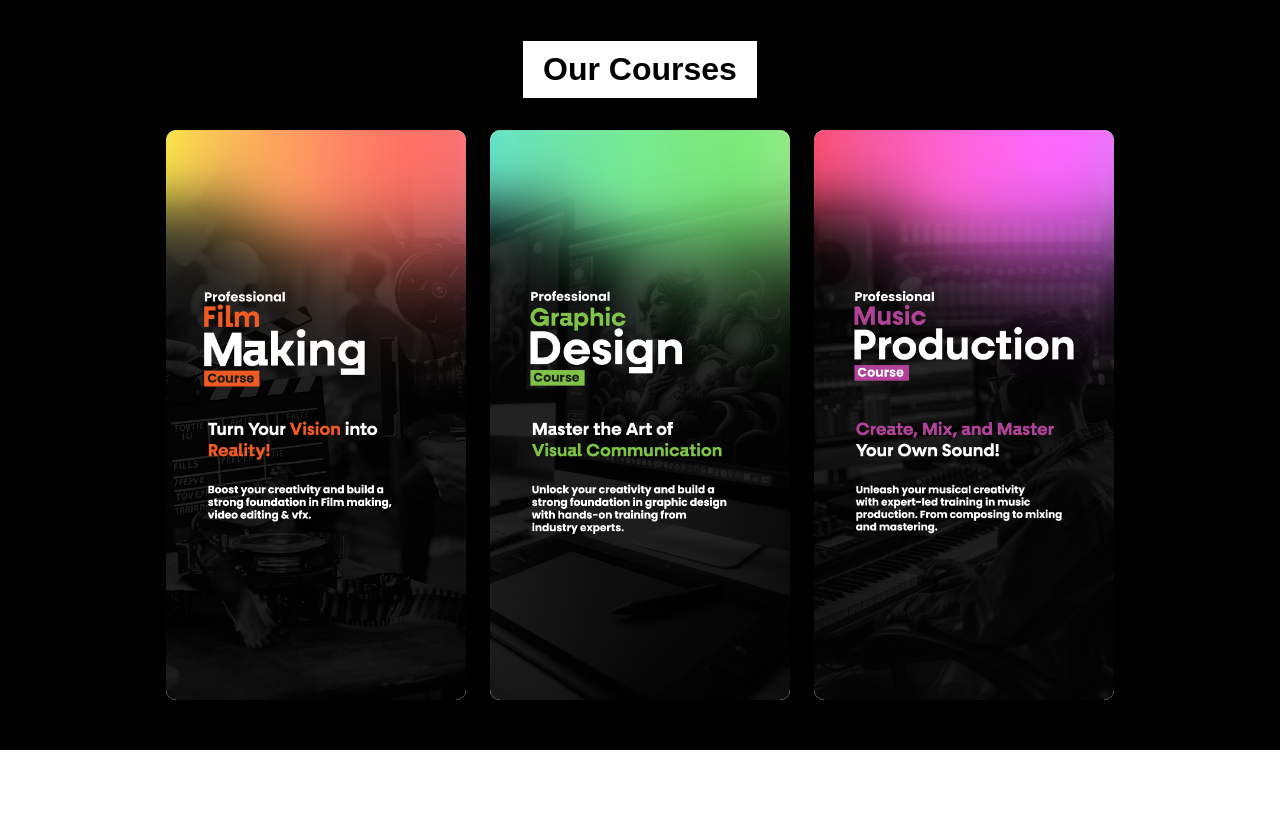
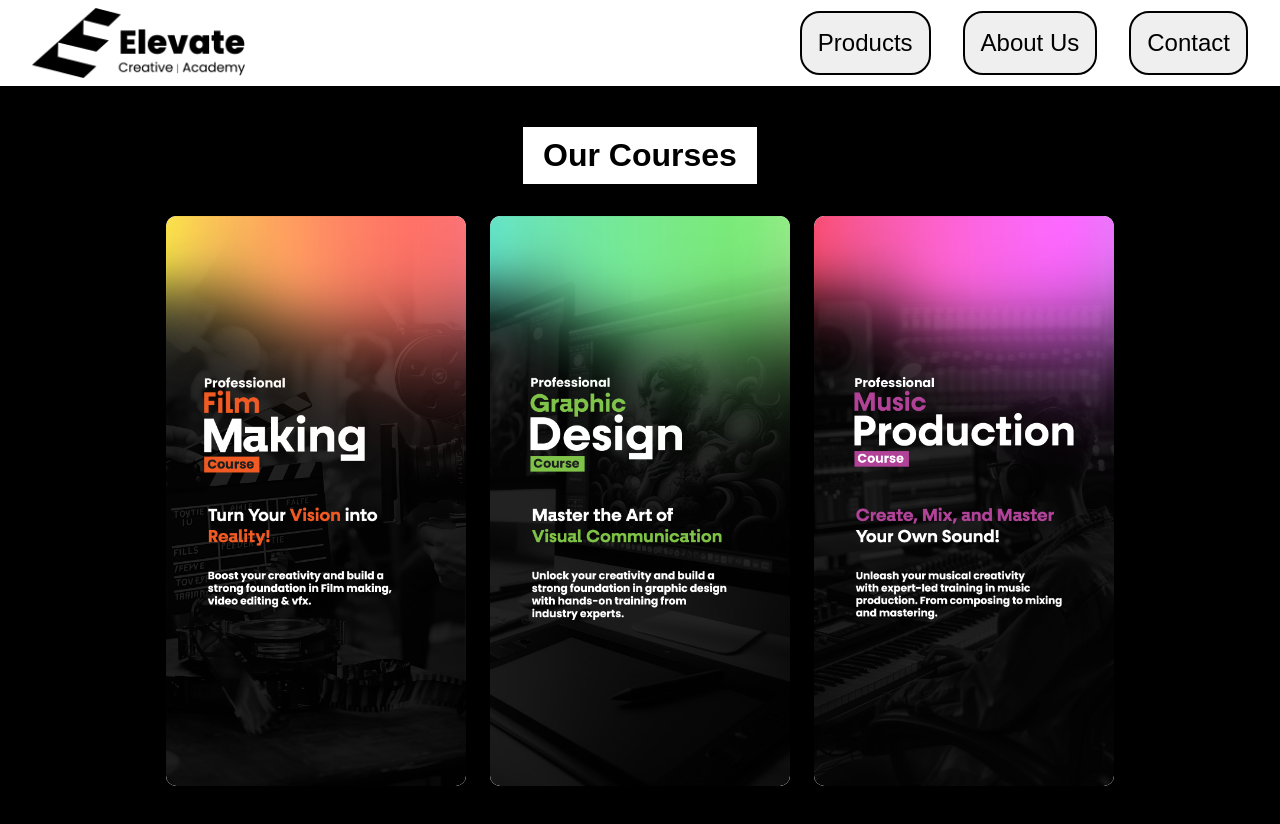
Before and after one commit to BuzzBridge/Elevate, a React (Create React App) app in the folder elevate2.0/: page / in a window 1280 px wide. Shown: the top 824 px of the page. Before the commit the page ends 800 px from the top, so only its background shows below. Built offline with nearby package versions, Linux system fonts and the light colour scheme.

Commit message:
Add navbar

```diff
--- a/elevate2.0/package.json
+++ b/elevate2.0/package.json
@@ -7,7 +7,8 @@
     "react": "^19.0.0",
     "react-dom": "^19.0.0",
     "react-router-dom": "^7.1.3",
-    "react-scripts": "5.0.1"
+    "react-scripts": "5.0.1",
+    "web-vitals": "^4.2.4"
   },
   "scripts": {
     "start": "react-scripts start",
--- a/elevate2.0/src/App.js
+++ b/elevate2.0/src/App.js
@@ -1,5 +1,6 @@
 import React from 'react';
 import { BrowserRouter as Router, Routes, Route } from 'react-router-dom';
+import Navbar from './components/navbar/Navbar';
 import Courses from './components/Courses/Courses';
 import CourseDetail from './components/Courses/CourseDetail';
 import './App.css';
@@ -9,7 +10,12 @@ function App() {
     <Router>
       <div className="App">
         <Routes>
-          <Route path="/" element={<Courses />} />
+          <Route path="/" element={
+            <div>
+              <Navbar />
+              <Courses />
+            </div>
+          } />
           <Route path="/course/:id" element={<CourseDetail />} />
         </Routes>
       </div>
--- /dev/null
+++ b/elevate2.0/src/components/navbar/Navbar.css
@@ -0,0 +1,158 @@
+.navbar {
+    display: flex;
+    justify-content: space-between;
+    /* Space out the logo and navigation */
+    align-items: center;
+    /* Vertically center child elements */
+    background-color: #ffffff;
+    color: #fff;
+    padding: 0.5rem 1rem 0.5rem 1rem;
+    height: 70px;
+    /* Set a fixed height of navbar */
+}
+
+.navbar-left {
+    height: 100%;
+}
+
+.navbar-left .logo {
+    padding-left: 1rem;
+    max-height: 100%;
+    width: auto;
+    object-fit: contain;
+}
+
+.navbar-right {
+    display: flex;
+    align-items: center;
+}
+
+.nav-links {
+    list-style-type: none;
+     /* Removes bullet points from list items */
+    display: flex;
+    /* Lays out the list items in a horizontal row */
+    margin: 0;
+    padding: 0;
+}
+
+.nav-links button {
+    cursor: pointer;
+    /* Change the cursor to finger style when cursor is on top of button */
+    font-size: 1.5rem;
+    /* To set the font size of nav items */
+    color: #000000;
+    /* Set the font color of nav items*/
+    padding: 1rem;
+    /* To set space between border and text */
+    margin-right: 1rem;
+    margin-left: 1rem;
+    border: 2px solid black;
+    /* Make the border look black */
+    border-radius: 20px;
+    /* Make border curved */
+    transition: background-color 0.3s, color 0.3s;
+    /* Make the hover transition smooth */
+}
+
+.nav-links button:hover {
+    background-color: black;
+    color: white;
+    /* Optional: adds a border on hover */
+}
+
+/* CSS for smaller screens */
+/* Hide navigation links by default on smaller screens */
+/* Hamburger menu */
+.hamburger {
+    display: none;
+    /* Keep hamburger display off by default */
+    background: none;
+    border: none;
+    flex-direction: column;
+    gap: 5px;
+    /* Gap between lines of hamburger icon */
+    padding: 0;
+    padding-right: 20px;
+    /* Leave some space from right side of screen */
+    z-index: 20;
+}
+
+.hamburger .line {
+    display: block;
+    width: 30px;
+    height: 4px;
+    background-color: #333;
+    border-radius: 2px;
+    transition: transform 0.3s ease, opacity 0.3s ease;
+}
+
+@media (max-width: 768px) {
+
+    .navbar-left .logo {
+        display: block;
+        padding: 0.5rem 0rem 0.5rem 0rem;
+        max-height: 100%;
+        width: 70%;
+        object-fit: contain;
+    }
+
+    .nav-links {
+        display: none;
+    }
+
+    .nav-links.show {
+        z-index: 10;
+        /* To make the elements show on top of other elements */
+        display: flex;
+        flex-direction: column;
+        align-items: center;
+        /* To make the navigation items center aligned when hamburger menu is opened */
+        position: absolute;
+        top: 86px;
+        /* To leave space for top header */
+        right: 0;
+        background-color: #fff;
+        width: 100%;
+        box-shadow: 0 4px 6px rgba(0, 0, 0, 0.1);
+        padding-bottom: 0.5rem;
+        transition: display 0.3s ease;
+    }
+
+    .nav-links.show ul {
+        flex-direction: column;
+        gap: 1rem;
+    }
+
+    .nav-links.show button {
+        background: transparent;
+        /* To remove the default color of buttons when hamburger menu is visible */
+        font-size: 1.5rem;
+        /* To set the font size of nav items */
+        color: #000000;
+        /* Set the font color of nav items*/
+        padding: 1rem;
+        /* To set space between border and text */
+        margin-top: 0.5rem;
+        margin-bottom: 0.5rem;
+        border: 0px
+        /* Remove the buttom borders */
+    }
+
+    .hamburger {
+        display: flex;
+    }
+}
+
+/* Hamburger open state (for animation) */
+.hamburger.open .line:nth-child(1) {
+    transform: translateY(8px) rotate(45deg);
+}
+
+.hamburger.open .line:nth-child(2) {
+    opacity: 0;
+}
+
+.hamburger.open .line:nth-child(3) {
+    transform: translateY(-8px) rotate(-45deg);
+}
--- /dev/null
+++ b/elevate2.0/src/components/navbar/Navbar.js
@@ -0,0 +1,47 @@
+import React, {useState} from 'react';
+import './Navbar.css';
+
+const Navbar = () => {
+    const logo = require(`./assets/images/elevatelogoWhiteFinal.png`);
+
+    const [menuOpen, setMenuOpen] = useState(false);
+    const toggleMenu = () => {
+        setMenuOpen(!menuOpen);
+    };
+
+    return (
+        <nav className="navbar">
+            <div className="navbar-left">
+                <a href="/" className="logoAnchor">
+                    <img
+                        src={logo}
+                        alt="Elevate Logo"
+                        className="logo"
+                    />
+                </a>
+            </div>
+            <div className="navbar-right">
+                {/* <ul className="nav-links" > */}
+                <ul className={`nav-links ${menuOpen ? "show" : ""}`} >
+                    <li>
+                        <button onClick={() => console.log("products")}>Products</button>
+                    </li>
+                    <li>
+                        <button onClick={() => console.log("aboutUs")}>About Us</button>
+                    </li>
+                    <li>
+                        <button onClick={() => console.log("contact")}>Contact</button>
+                    </li>
+                </ul>
+                {/* Hamburger button for smaller screens */}
+                <button className="hamburger" onClick={toggleMenu} aria-label="Toggle menu">
+                    <span className="line"></span>
+                    <span className="line"></span>
+                    <span className="line"></span>
+                </button>
+            </div>
+        </nav>
+    );
+};
+
+export default Navbar;
```
Also changed, not shown: elevate2.0/src/components/navbar/assets/images/elevatelogoWhiteFinal.png (added), 1 other file (tests, documents, lock files or other folders).
